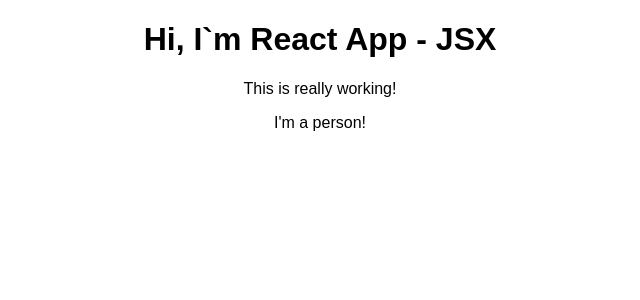
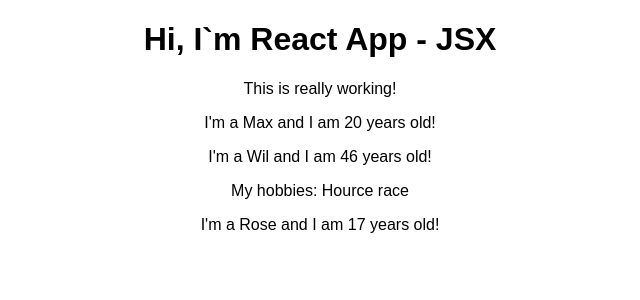
Before and after one commit to romuloteixeira/React, a React (Create React App) app in the folder react-complete-guide/: page / in a window 1280 px wide. Shown: the top 300 px of the page, without its empty margins (320-960 px from the left). Built offline with nearby package versions, Linux system fonts and the light colour scheme.

Commit message:
Reusing components - children and others props

```diff
--- a/react-complete-guide/src/App.js
+++ b/react-complete-guide/src/App.js
@@ -8,7 +8,9 @@
       <div className="App">
         <h1>Hi, I`m React App - JSX</h1>
         <p>This is really working!</p>
-        <Person />
+        <Person name="Max" age="20" />
+        <Person name="Wil" age="46">My hobbies: Hource race</Person>
+        <Person name="Rose" age="17"></Person>
       </div>
     );
 
--- a/react-complete-guide/src/Person/Person.js
+++ b/react-complete-guide/src/Person/Person.js
@@ -1,7 +1,12 @@
 import React from 'react';
 
-const person = () => {
-    return <p>I'm a person!</p>
+const person = (props) => {
+    return (
+        <div>
+            <p>I'm a {props.name} and I am {props.age} years old!</p>
+            <p>{props.children}</p>
+        </div>
+    )
 };
 
 export default person;
```
